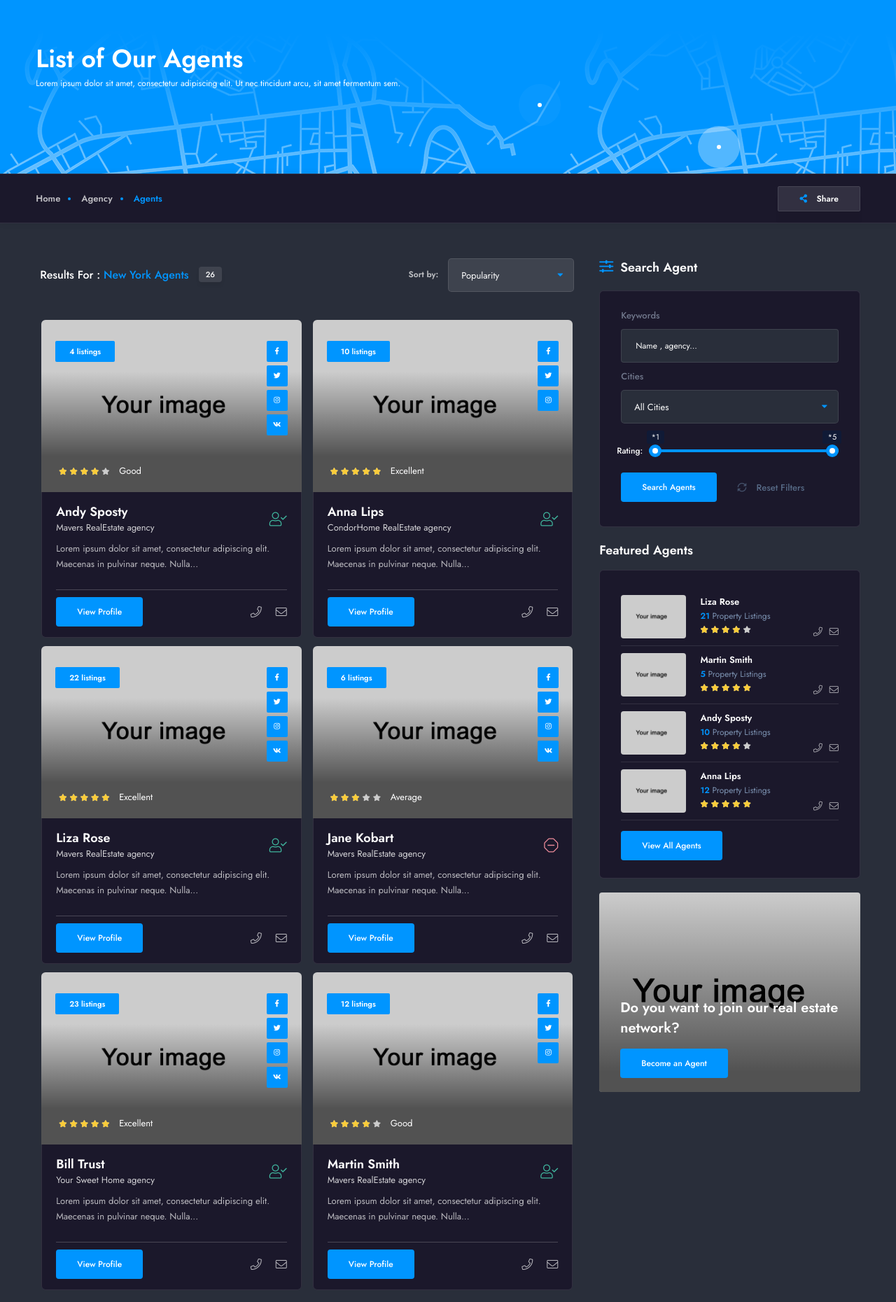
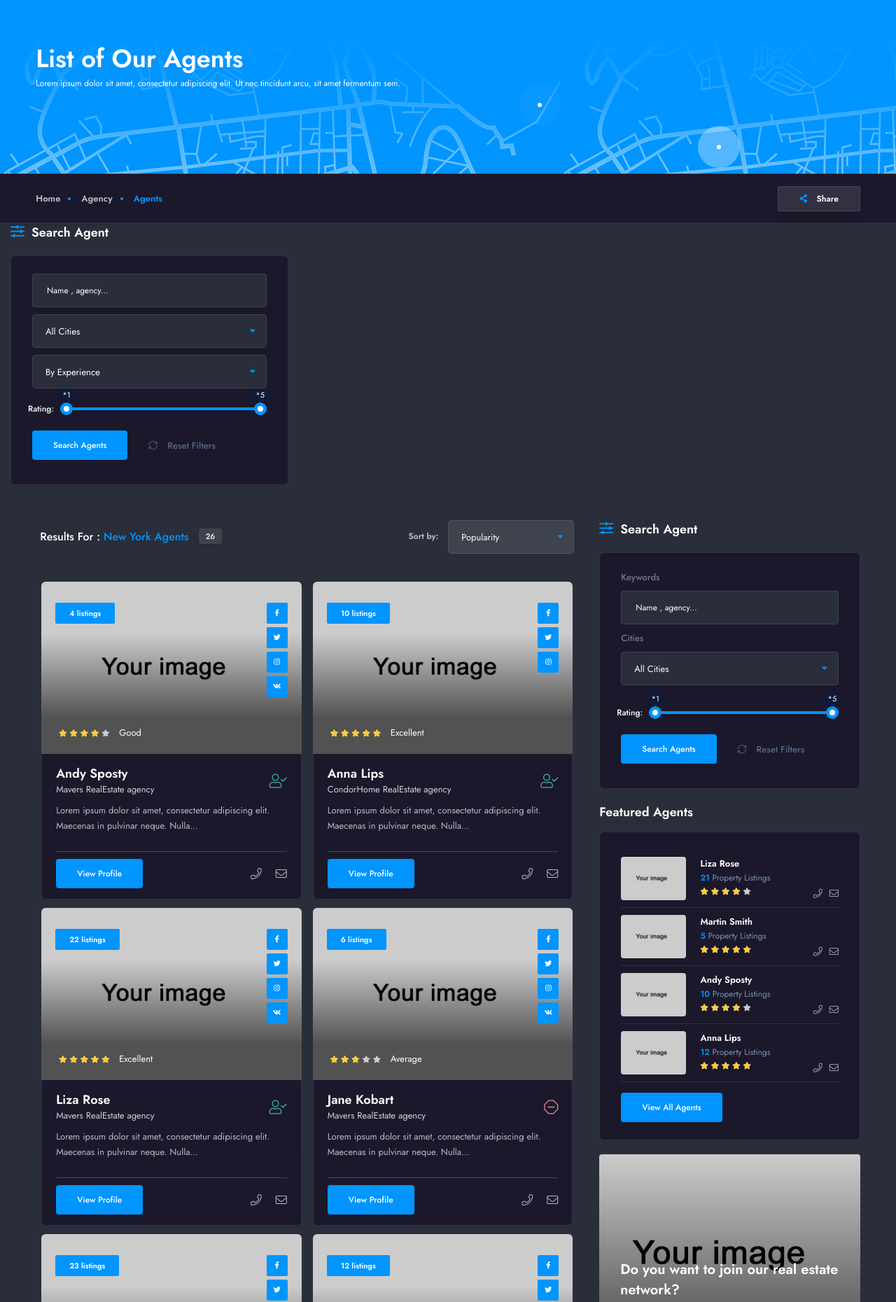
Before and after one commit to faisalbalkhi/propDekho, a Django app: page /agent-list/ in a window 1280 px wide. Shown: the part 133-1993 px from the top of the page at 70% size. Run offline with Django 3.2, Linux system fonts and the light colour scheme; some libraries are stand-ins or nearby versions.

Commit message:
Agent page updated

```diff
--- a/prop_dekho/templates/agent-list.html
+++ b/prop_dekho/templates/agent-list.html
@@ -191,11 +191,7 @@
                                     <div class="widget-posts  fl-wrap">
                                         <ul class="no-list-style">
                                             <li>
-<<<<<<< HEAD
                                                 <div class="widget-posts-img"><a href="listing-single.html"><img src="{% static "images/all/small/1.jpg" %}" alt=""></a>
-=======
-                                                <div class="widget-posts-img"><a href="listing-single.html"><img src="{% static 'images/all/small/1.jpg' %}" alt=""></a>
->>>>>>> 28db8842d3d6b2468692103a5ea3e9454d0a35f8
                                                 </div>
                                                 <div class="widget-posts-descr">
                                                     <h4><a href="listing-single.html">Affordable Urban Room</a></h4>
@@ -205,11 +201,7 @@
                                                 </div>
                                             </li>
                                             <li>
-<<<<<<< HEAD
                                                 <div class="widget-posts-img"><a href="listing-single.html"><img src="{% static "images/all/small/1.jpg" %}" alt=""></a>
-=======
-                                                <div class="widget-posts-img"><a href="listing-single.html"><img src="{% static 'images/all/small/1.jpg' %}" alt=""></a>
->>>>>>> 28db8842d3d6b2468692103a5ea3e9454d0a35f8
                                                 </div>
                                                 <div class="widget-posts-descr">
                                                     <h4><a href="listing-single.html">Family House</a></h4>
@@ -247,11 +239,7 @@
                                         <div class="widget-posts  fl-wrap">
                                             <ul class="no-list-style">
                                                 <li>
-<<<<<<< HEAD
                                                     <div class="widget-posts-img"><a href="listing-single.html"><img src="{% static "images/all/small/1.jpg" %}" alt=""></a>
-=======
-                                                    <div class="widget-posts-img"><a href="listing-single.html"><img src="{% static 'images/all/small/1.jpg' %}" alt=""></a>
->>>>>>> 28db8842d3d6b2468692103a5ea3e9454d0a35f8
                                                     </div>
                                                     <div class="widget-posts-descr">
                                                         <h4><a href="listing-single.html">Gorgeous house for sale</a></h4>
@@ -261,11 +249,7 @@
                                                     </div>
                                                 </li>
                                                 <li>
-<<<<<<< HEAD
                                                     <div class="widget-posts-img"><a href="listing-single.html"><img src="{% static "images/all/small/1.jpg" %}" alt=""></a>
-=======
-                                                    <div class="widget-posts-img"><a href="listing-single.html"><img src="{% static 'images/all/small/1.jpg' %}" alt=""></a>
->>>>>>> 28db8842d3d6b2468692103a5ea3e9454d0a35f8
                                                     </div>
                                                     <div class="widget-posts-descr">
                                                         <h4><a href="listing-single.html">Family Apartments</a></h4>
@@ -350,6 +334,63 @@
                         </div>
                     </div>
                     <!-- breadcrumbs end -->
+
+                    <div class="col-md-4">
+                        <div class="list-searh-input-wrap-title fl-wrap"><i class="far fa-sliders-h"></i><span>Search Agent</span></div>
+                        <div class="block-box fl-wrap search-sb" id="filters-column">
+                            <!-- listsearch-input-item -->
+                            <div class="listsearch-input-item">
+                                <input type="text" onClick="this.select()" placeholder="Name , agency..." value=""/>
+                            </div>
+                            <!-- listsearch-input-item end-->
+                            <!-- listsearch-input-item -->
+                            <div class="listsearch-input-item">
+
+                                <select data-placeholder="All Cities" class="chosen-select on-radius no-search-select" >
+                                    <option>All Cities</option>
+                                    <option>New York</option>
+                                    <option>London</option>
+                                    <option>Paris</option>
+                                    <option>Kiev</option>
+                                    <option>Moscow</option>
+                                    <option>Dubai</option>
+                                    <option>Rome</option>
+                                    <option>Beijing</option>
+                                </select>
+                            </div>
+                            <div class="drpdown box ">
+                                <select data-placeholder="By Experience" class="chosen-select on-radius no-search-select" >
+                                    <option>By Experience</option>
+                                    <option>1 year</option>
+                                    <option>2 year</option>
+                                    <option>3 year</option>
+                                    <option>4 year</option>
+                                    <option>5+ year</option>
+
+                                </select>
+                            </div>
+
+
+
+
+                            <!-- listsearch-input-item end-->
+                            <!-- listsearch-input-item -->
+                            <div class="listsearch-input-item">
+                                <div class="price-rage-item fl-wrap">
+                                    <span class="pr_title">Rating:</span>
+                                    <input type="text" class="price-range-double" data-min="1" data-max="5"  name="price-range2"  data-step="1" value="1" data-prefix="*">
+                                </div>
+                            </div>
+                            <!-- listsearch-input-item end-->
+                            <div class="msotw_footer">
+                                <a href="#" class="btn small-btn float-btn color-bg">Search Agents</a>
+                                <div class="reset-form reset-btn"> <i class="far fa-sync-alt"></i> Reset Filters</div>
+                            </div>
+                        </div>
+
+                    </div>
+
+
                     <!-- col-list-wrap -->
                     <section class="gray-bg small-padding ">
                         <div class="container">
```
